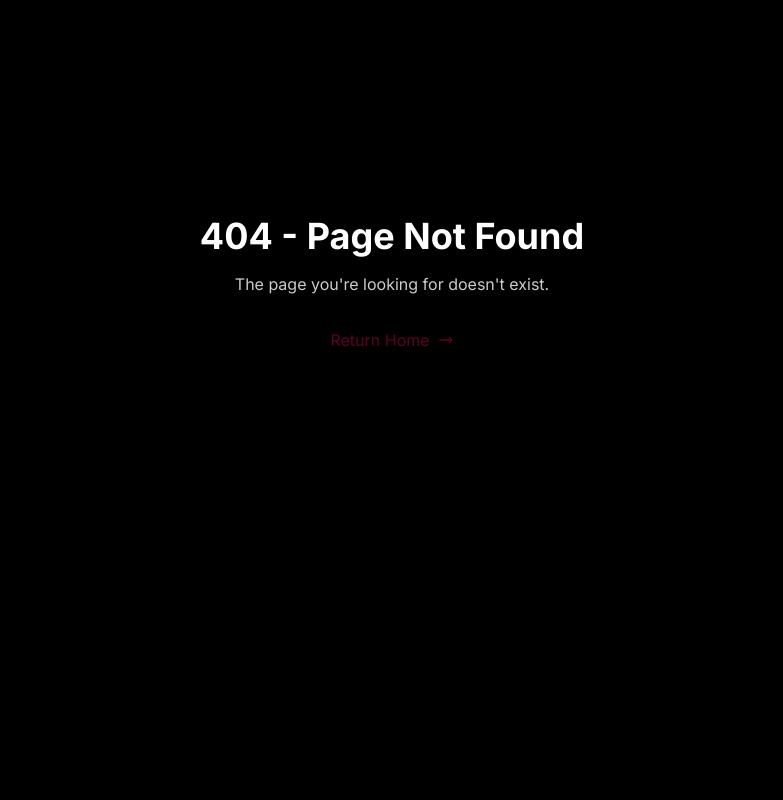
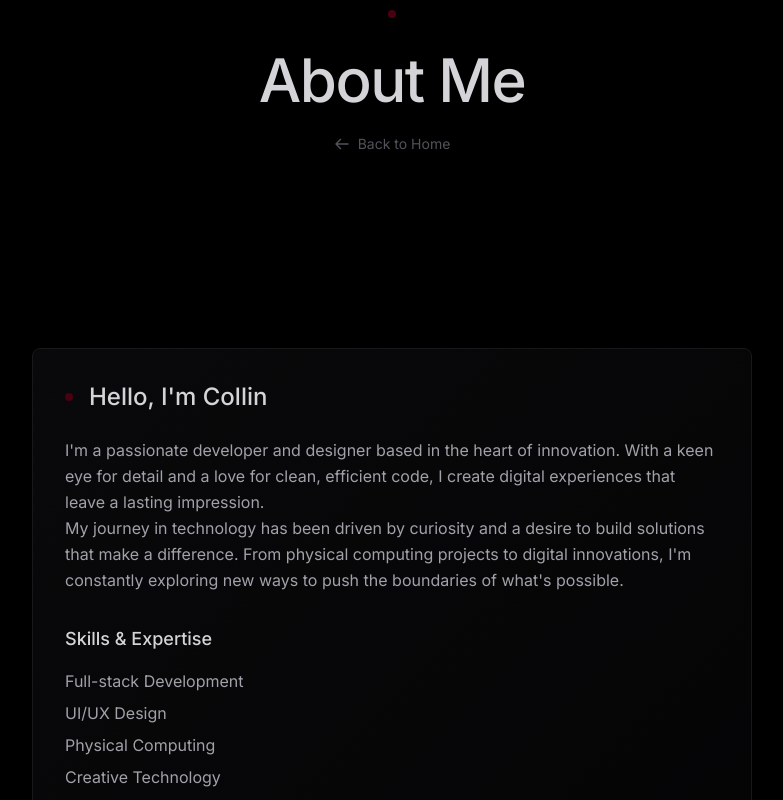
Before and after one commit to stilwellc/Mobi, a Next.js app: page /about in a window 1280 px wide. Before the commit this address had no page. Shown: the part 180-980 px from the top of the page, without its empty margins (248-1031 px from the left). Before the commit the page ends 864 px from the top, so only its background shows below. Built offline with nearby package versions, Linux system fonts and the light colour scheme; a web font is replaced by a local one.

Commit message:
Add About Me page and tile to homepage

```diff
--- /dev/null
+++ b/app/about/page.tsx
@@ -0,0 +1,82 @@
+'use client';
+
+import React from 'react';
+import Link from 'next/link';
+import { motion } from 'framer-motion';
+
+export default function AboutPage() {
+  return (
+    <div className="min-h-screen bg-black">
+      {/* Geometric Background */}
+      <div className="absolute inset-0">
+        <div className="absolute inset-0" style={{
+          backgroundImage: `radial-gradient(circle at 1px 1px, rgba(128,0,32,0.015) 1px, transparent 0)`,
+          backgroundSize: '24px 24px'
+        }} />
+      </div>
+
+      {/* Hero Section */}
+      <section className="relative min-h-[400px] flex items-center justify-center px-4 sm:px-6">
+        <div className="max-w-5xl mx-auto text-center">
+          <div className="mb-8">
+            <div className="w-2 h-2 bg-[#4a0011] rounded-full mx-auto" />
+          </div>
+          <h1 className="text-4xl sm:text-5xl md:text-6xl font-medium tracking-tight text-zinc-300 mb-6">
+            About Me
+          </h1>
+          <Link href="/" className="inline-flex items-center text-zinc-600 hover:text-zinc-400 transition-colors">
+            <svg className="w-4 h-4 mr-2" fill="none" stroke="currentColor" viewBox="0 0 24 24">
+              <path strokeLinecap="round" strokeLinejoin="round" strokeWidth={2} d="M10 19l-7-7m0 0l7-7m-7 7h18" />
+            </svg>
+            <span className="text-sm">Back to Home</span>
+          </Link>
+        </div>
+      </section>
+
+      {/* Content Section */}
+      <section className="relative z-10 py-12 sm:py-16">
+        <div className="max-w-3xl mx-auto px-4 sm:px-6">
+          <div className="relative rounded-lg overflow-hidden bg-zinc-950 border border-zinc-900 p-6 sm:p-8">
+            <div className="absolute inset-0 bg-gradient-to-br from-zinc-950/90 to-black/60" />
+            <div className="absolute inset-0" style={{
+              backgroundImage: `radial-gradient(circle at 1px 1px, rgba(128,0,32,0.03) 1px, transparent 0)`,
+              backgroundSize: '16px 16px'
+            }} />
+            <div className="relative space-y-6">
+              <div className="flex items-center space-x-4">
+                <motion.div
+                  className="w-2 h-2 bg-[#4a0011] rounded-full"
+                  whileHover={{ scale: [null, 1.5] }}
+                  transition={{ type: "spring", stiffness: 400, damping: 10 }}
+                />
+                <h2 className="text-xl sm:text-2xl font-medium text-zinc-300">
+                  Hello, I'm Collin
+                </h2>
+              </div>
+              <div className="prose prose-invert prose-zinc max-w-none">
+                <p className="text-zinc-400 leading-relaxed">
+                  I'm a passionate developer and designer based in the heart of innovation. With a keen eye for detail and a love for clean, efficient code, I create digital experiences that leave a lasting impression.
+                </p>
+                <p className="text-zinc-400 leading-relaxed">
+                  My journey in technology has been driven by curiosity and a desire to build solutions that make a difference. From physical computing projects to digital innovations, I'm constantly exploring new ways to push the boundaries of what's possible.
+                </p>
+                <h3 className="text-lg font-medium text-zinc-300 mt-8 mb-4">Skills & Expertise</h3>
+                <ul className="space-y-2 text-zinc-400">
+                  <li>Full-stack Development</li>
+                  <li>UI/UX Design</li>
+                  <li>Physical Computing</li>
+                  <li>Creative Technology</li>
+                  <li>Project Architecture</li>
+                </ul>
+                <h3 className="text-lg font-medium text-zinc-300 mt-8 mb-4">Current Focus</h3>
+                <p className="text-zinc-400 leading-relaxed">
+                  I'm currently exploring the intersection of physical and digital experiences, creating innovative solutions that bridge the gap between hardware and software. My work spans from interactive installations to web applications, always with a focus on user experience and technical excellence.
+                </p>
+              </div>
+            </div>
+          </div>
+        </div>
+      </section>
+    </div>
+  );
+}
--- a/app/page.tsx
+++ b/app/page.tsx
@@ -145,6 +145,27 @@ export default function Home() {
                 <h3 className="mt-3 text-sm font-medium text-zinc-600 text-center hidden md:block md:group-hover:text-zinc-400 transition-colors">design store</h3>
               </Link>
             </div>
+
+            <div className="group relative">
+              <Link href="/about" className="block">
+                <div className="relative aspect-[6/1] md:aspect-square rounded-lg overflow-hidden bg-zinc-950 border border-zinc-900 md:hover:border-zinc-800 transition-all duration-300 md:hover:scale-[1.02]">
+                  <div className="absolute inset-0 bg-gradient-to-tl from-zinc-950/90 to-black/60" />
+                  <div className="absolute inset-0" style={{
+                    backgroundImage: `radial-gradient(circle at 1px 1px, rgba(128,0,32,0.03) 1px, transparent 0)`,
+                    backgroundSize: '16px 16px'
+                  }} />
+                  <div className="absolute inset-0 flex items-center justify-center px-6 md:px-0">
+                    <div className="text-xl md:hidden font-medium text-zinc-400 absolute left-6">about me</div>
+                    <motion.div
+                      className="w-2 h-2 bg-[#4a0011] rounded-full md:relative absolute right-6 md:right-auto"
+                      whileHover={{ scale: [null, 1.5] }}
+                      transition={{ type: "spring", stiffness: 400, damping: 10 }}
+                    />
+                  </div>
+                </div>
+                <h3 className="mt-3 text-sm font-medium text-zinc-600 text-center hidden md:block md:group-hover:text-zinc-400 transition-colors">about me</h3>
+              </Link>
+            </div>
           </div>
         </div>
 
```
